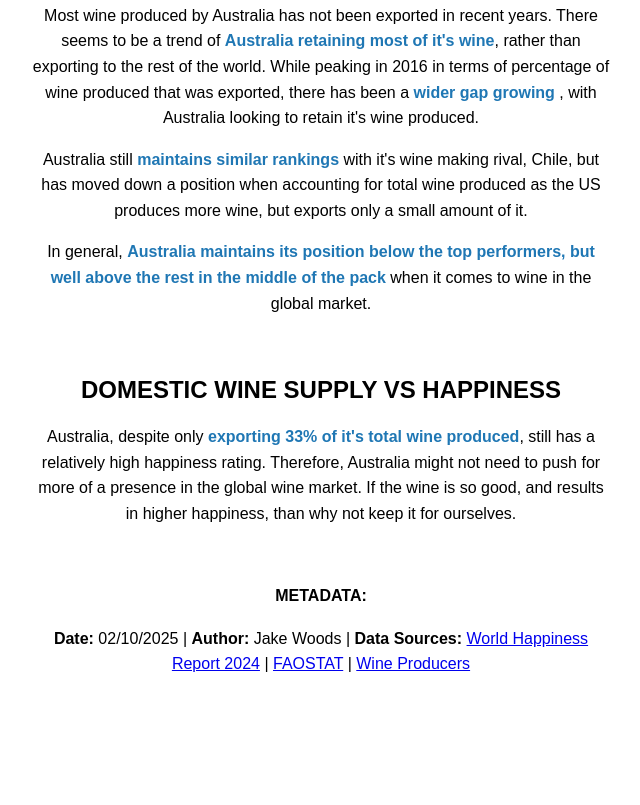
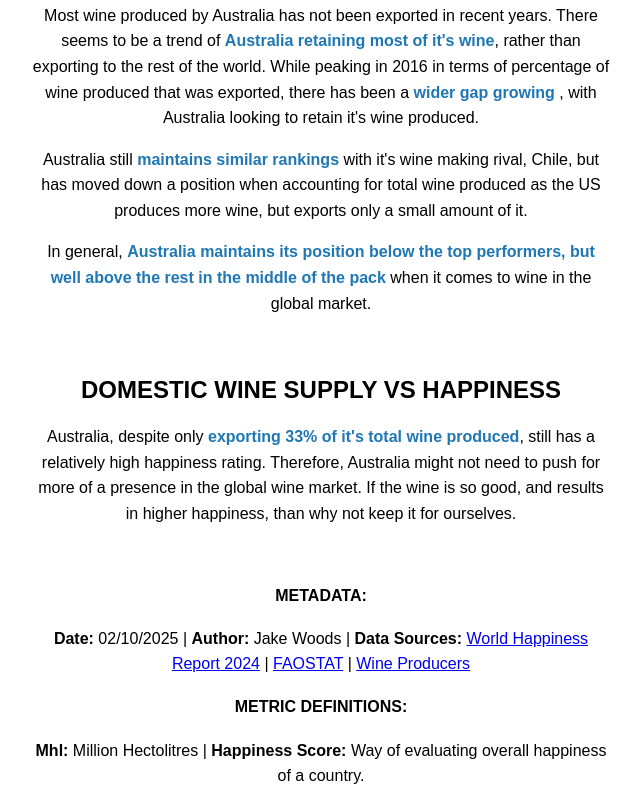
Before and after one commit to JWoods16/3179_assignment2, a plain HTML site: page index.html in a window 1280 px wide. Shown: the part 1140-1945 px from the top of the page, without its empty margins (319-959 px from the left). Before the commit the page ends 1833 px from the top, so only its background shows below. Drawn offline with Linux system fonts and the light colour scheme; a script that the page names is missing.

Commit message:
Update index.html

```diff
--- a/index.html
+++ b/index.html
@@ -180,6 +180,9 @@
             <a href="https://www.kaggle.com/datasets/mohamedkhaledmahmoud/the-best-wine-producers-in-the-world">Wine
                 Producers</a>
         </p>
+        <h4>METRIC DEFINITIONS:</h4>
+        <p><strong>Mhl: </strong>Million Hectolitres | <strong>Happiness Score: </strong>Way of evaluating overall happiness of a country.</p>
+        <p></p>
     </div>
 </body>
 
```
